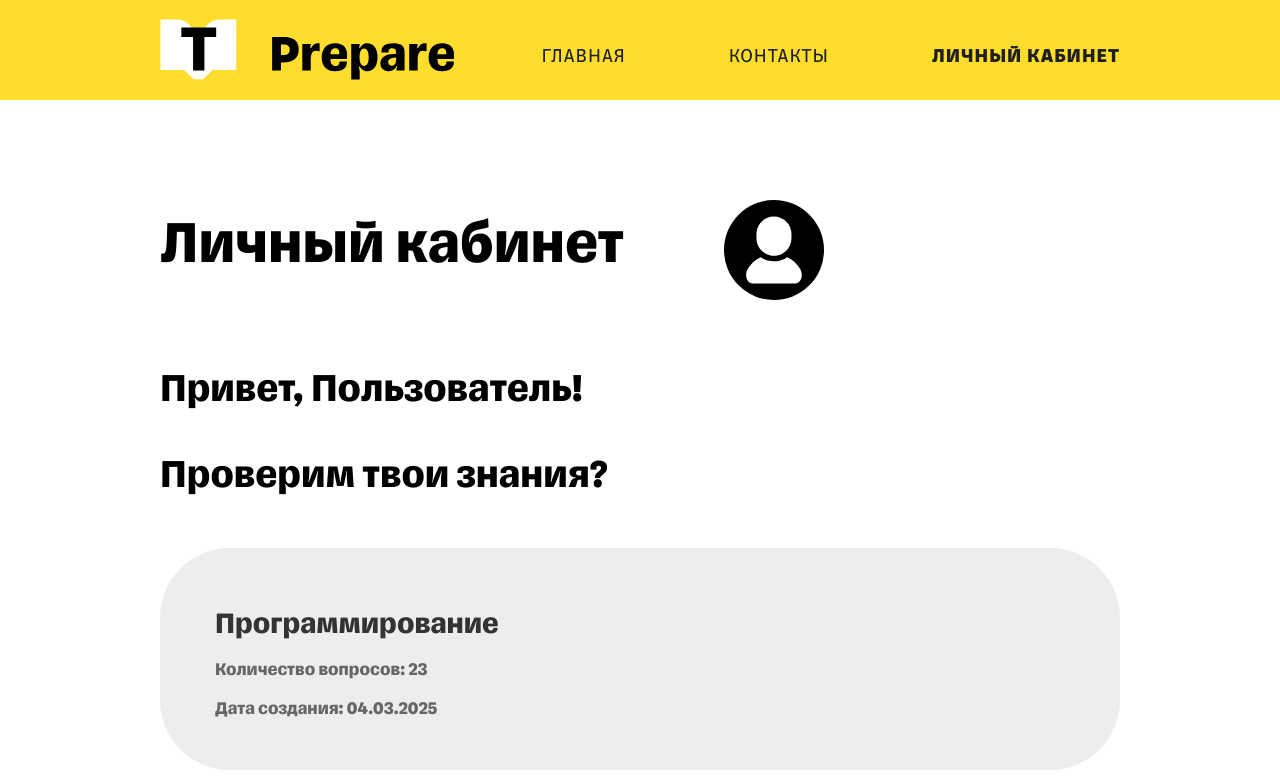
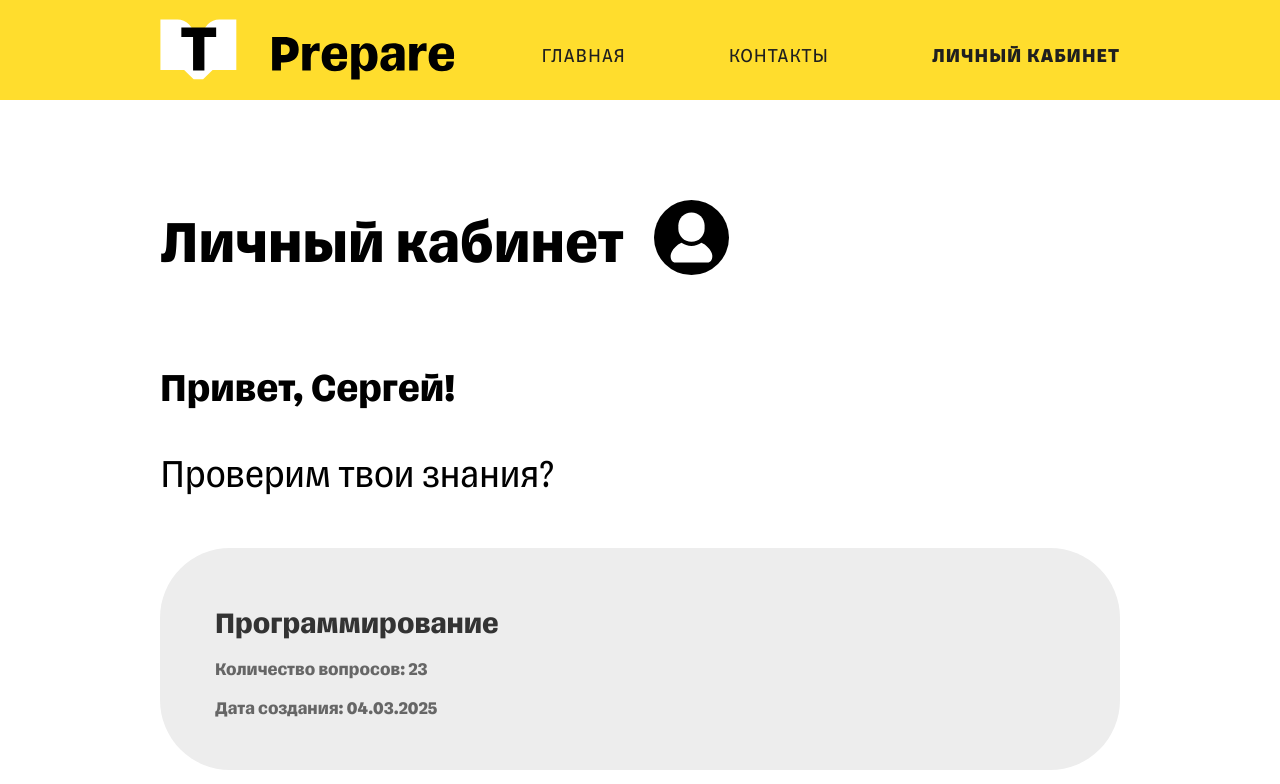
Before and after one commit to Chikidrill/T-Prepare, a Vue app in the folder vue-project/: page /personalaccount in a window 1280 px wide. Shown: the top 784 px of the page. Built offline with nearby package versions, Linux system fonts and the light colour scheme.

Commit message:
new features PopUp

```diff
--- a/vue-project/src/components/PopUp.vue
+++ b/vue-project/src/components/PopUp.vue
@@ -48,6 +48,11 @@ export default {
   border-radius: 20px;
   border: none;
   cursor: pointer;
+  transition: all 0.5s ease ;
+    &:hover{
+      background-color: @black;
+      color: @white;
+    }
 }
 }
 </style>
--- a/vue-project/src/pages/PersonalAccount.vue
+++ b/vue-project/src/pages/PersonalAccount.vue
@@ -4,7 +4,7 @@
       <div class="profile__introduction">
         <p class="profile__introduction-text">Личный кабинет</p>
         <div class="profile__icon">
-          <svg width="100" height="100" viewBox="0 0 153 153" fill="none" xmlns="http://www.w3.org/2000/svg">
+          <svg width="75" height="75" viewBox="0 0 153 153" fill="none" xmlns="http://www.w3.org/2000/svg">
             <circle cx="76.5" cy="76.5" r="76.5" fill="black"/>
             <path d="M116.776 106.073C112.999 99.3588 106.813 91.7541 96.7422 87.431C90.9823 91.4606 83.9849 93.8332 76.4415 93.8332C68.8938 93.8332 61.8965 91.4608 56.1364 87.431C46.0656 91.7541 39.8793 99.359 36.1045 106.073C31.0946 114.978 35.0224 127.578 43.6868 127.578C52.3514 127.578 76.4417 127.578 76.4417 127.578C76.4417 127.578 100.53 127.578 109.194 127.578C117.859 127.578 121.786 114.978 116.776 106.073Z" fill="white"/>
             <path d="M76.4415 85.407C91.2351 85.407 103.224 73.4139 103.224 58.6223V52.206C103.224 37.4146 91.2351 25.4215 76.4415 25.4215C61.6457 25.4215 49.6548 37.4146 49.6548 52.2062V58.6225C49.6548 73.4139 61.6459 85.407 76.4415 85.407Z" fill="white"/>
@@ -12,7 +12,7 @@
         </div>
       </div>
       <div class="profile__user">
-        <h1 class="profile__user1">
+        <h1 class="profile__username">
           Привет, {{ username }}!
         </h1>
         <p class="profile__user-text">Проверим твои знания?</p>
@@ -50,7 +50,7 @@ export default {
   },
   data() {
     return {
-      username: 'Пользователь',
+      username: 'Сергей',
       subjects: [
         {
           id: 1,
@@ -98,6 +98,11 @@ export default {
   border: none;
   cursor: pointer;
   font-size: 15px;
+  transition: all 0.5s ease ;
+    &:hover{
+      background-color: @black;
+      color: @white;
+    }
 }
 
 .profile {
@@ -107,15 +112,19 @@ export default {
 
   &__introduction {
     display: flex;
+    text-align: center;
+    gap: 30px;
   }
 
   &__introduction-text {
     font: @font1;
     font-size: 60px;
-    padding-right: 100px;
+
   }
 
   &__icon {
+    width: 75px;
+    height: 75px;
     margin-top: 50px;
   }
 
@@ -123,13 +132,13 @@ export default {
     margin-top: 20px;
   }
 
-  &__user1 {
-    font: @font1;
+  &__username {
+    font-family: @font1;
     font-size: 40px;
   }
 
   &__user-text {
-    font: @font3;
+    font-family: @font3;
     font-size: 40px;
   }
 
```
